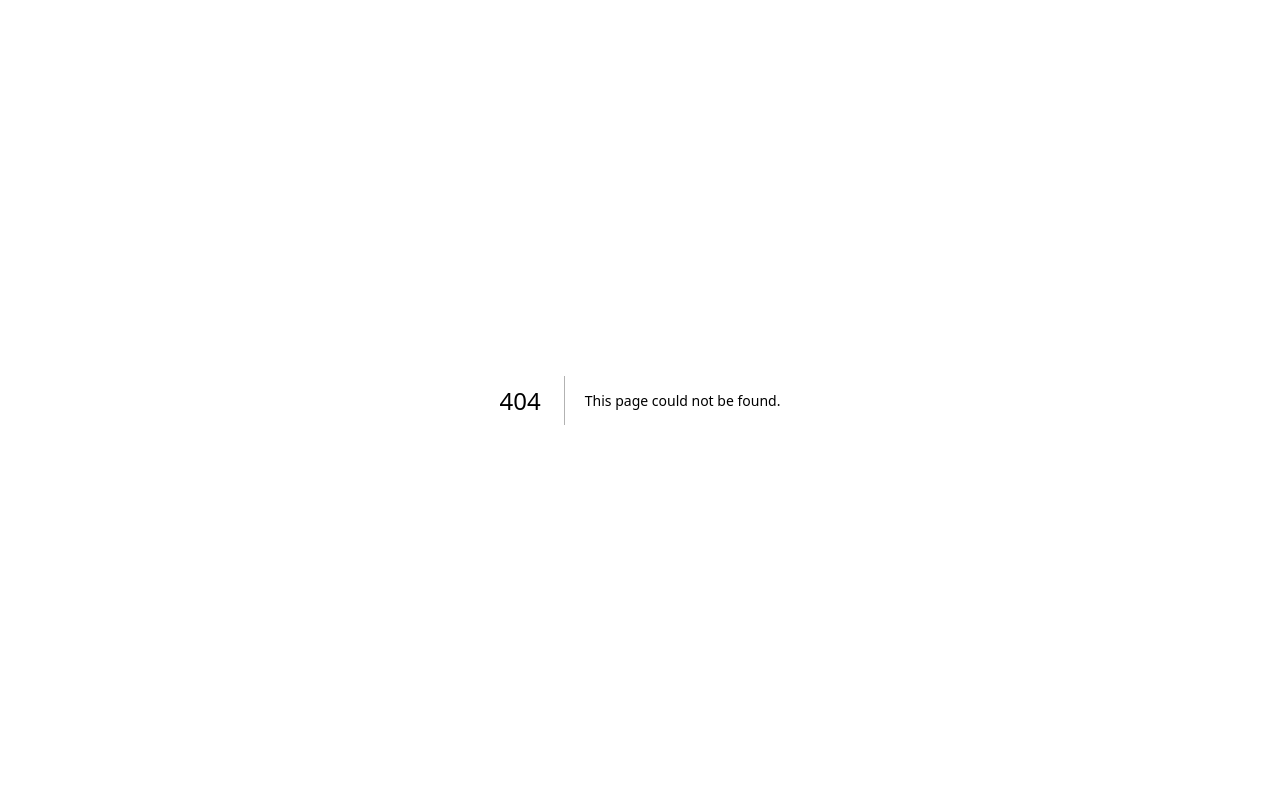
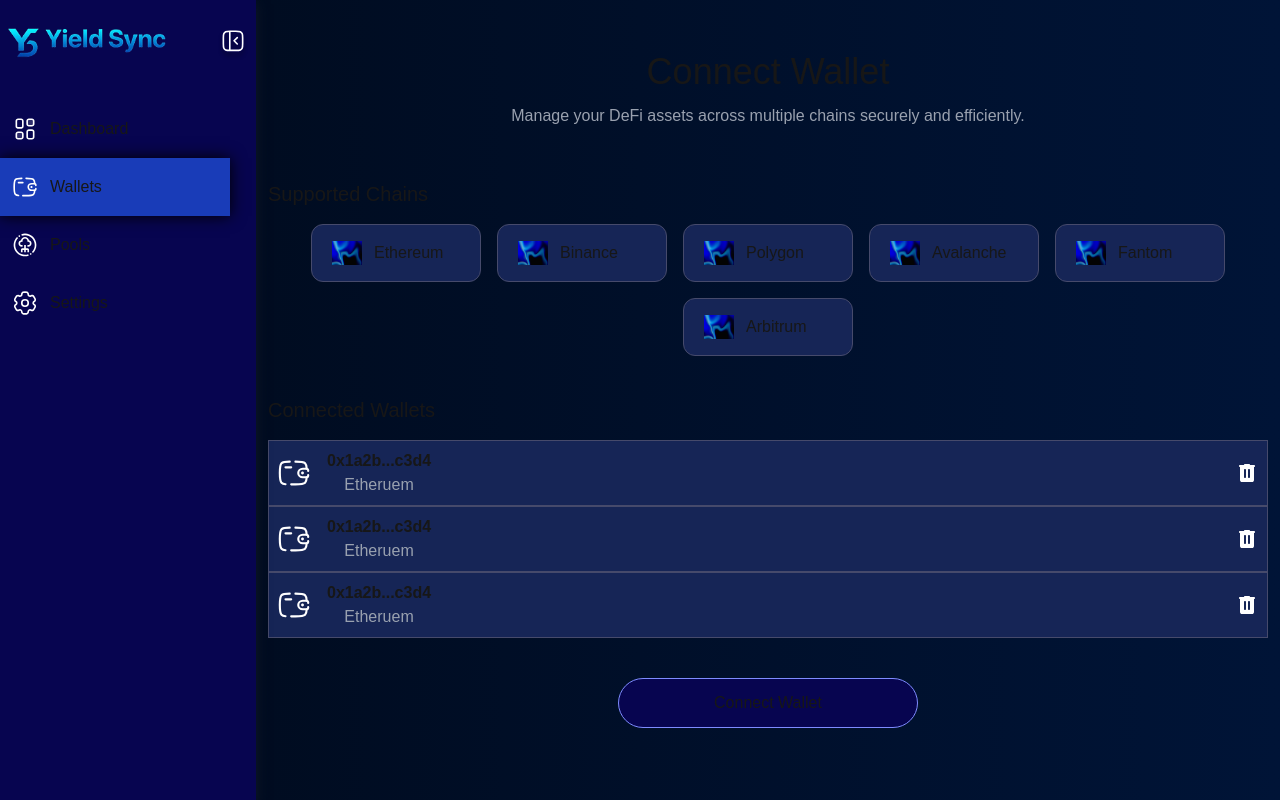
Before and after one commit to Stephanie-17/YieldSync, a Next.js app: page /dashboard/wallet in a window 1280 px wide. Before the commit this address had no page. Built offline with nearby package versions, Linux system fonts and the light colour scheme.

Commit message:
Created the Wallet page

```diff
--- /dev/null
+++ b/app/components/ConnectedWallets.tsx
@@ -0,0 +1,26 @@
+import React from 'react'
+import Image from 'next/image'
+
+const ConnectedWallets = () => {
+  return (
+    <div className='flex justify-between items-center bg-blue-950 border-1 border-[#464a6b] p-2'>
+      <div className='flex items-center gap-4'>
+        <Image src={'/wallet-icon.svg'} alt='wallet-icon' width={34} height={24} />
+
+        <div className="wallet-info">
+          <p className="wallet-address font-semibold">
+            0x1a2b...c3d4
+          </p>
+          <p className="wallet-chain text-gray-400">
+            Etheruem
+          </p>
+        </div>
+
+
+      </div>
+       <Image src={'/delete-icon.svg'} alt='delete-icon' width={24} height={24} />
+    </div>
+  )
+}
+
+export default ConnectedWallets
--- /dev/null
+++ b/app/components/SupportedChain.tsx
@@ -0,0 +1,16 @@
+import React from 'react'
+import Image from 'next/image'
+interface SupportedChainProps {
+    name: string
+  }
+const SupportedChain = ({name}: SupportedChainProps) => {
+
+  return (
+    <div className='flex gap-3 py-4 px-2  w-[138px]  sm:px-5 bg-blue-950 border-1 border-[#464a6b] rounded-xl sm:w-[170px]'>
+      <Image src={'/recommendation-img.png'} alt='placeholder-img' width={50} height={100} className='w-[30px]' />
+      <p>{name}</p>
+    </div>
+  )
+}
+
+export default SupportedChain
--- a/app/dashboard/NavBar.tsx
+++ b/app/dashboard/NavBar.tsx
@@ -3,8 +3,9 @@ import Image from "next/image";
 import { useSideBar } from "./SideBarContext";
 
 const NavBar = () => {
-	const { toggleSideBar, } = useSideBar();
+	const { toggleSideBar,isOpen } = useSideBar();
 
+	if(!isOpen)
 	return (
 		<nav className=" shadow-sm   px-4 pt-3">
 			<div className="flex items-center justify-between">
--- a/app/dashboard/SideBar.tsx
+++ b/app/dashboard/SideBar.tsx
@@ -6,8 +6,8 @@ import { navItem } from "@/data/navItem";
 import { usePathname } from "next/navigation";
 
 const SideBar = () => {
-	const pathname = usePathname()
-	const {isOpen, closeSideBar, toggleSideBar} = useSideBar()
+	const pathname = usePathname();
+	const { isOpen, closeSideBar } = useSideBar();
 	return (
 		<>
 			{/* Overlay - Mobile only */}
@@ -19,21 +19,21 @@ const SideBar = () => {
 			)}
 
 			{/* Sidebar - Modified for desktop closeable behavior */}
-			<div className={`fixed inset-y-0 left-0 z-50 bg-blue-950 shadow-[0px_4px_12px] shadow-gray-900 transform transition-all duration-300 ease-in-out lg:relative lg:z-auto lg:flex-shrink-0 ${
+			<div
+				className={`fixed inset-y-0 left-0 z-50 bg-[#070550] shadow-[0px_4px_12px] shadow-gray-900 transform transition-all duration-300 ease-in-out lg:relative lg:z-auto lg:flex-shrink-0 ${
 					isOpen
-					? 'w-64 translate-x-0'
-					: 'w-0 -translate-x-full lg:translate-x-0 lg:w-0'
-			}`}>
-				<div className={`w-64 ${isOpen ? 'block' : 'hidden lg:hidden'}`}>
+						? "w-64 translate-x-0"
+						: "w-0 -translate-x-full lg:translate-x-0 lg:w-0"
+				}`}
+			>
+				<div className={`w-64 ${isOpen ? "block" : "hidden lg:hidden"}`}>
 					<div className="logo flex items-center justify-between px-2 mt-5">
-
 						<Image
 							src={"/YieldSync_Banner_cutout.png"}
 							alt="YieldSync Logo"
 							width={160}
 							height={70}
 						/>
-
 
 						{/* ✅ Remove lg:hidden - allow closing on all screens */}
 						<Image
@@ -46,12 +46,18 @@ const SideBar = () => {
 						/>
 					</div>
 					<div className="nav-items mt-10">
-						{navItem.map(item=>{
-							const isActive = pathname === item.href
+						{navItem.map((item) => {
+							const isActive = pathname === item.href;
 
-							return(
-								<SideNavItem key={item.id} name={item.name} href={item.href} image={item.image} isActive={isActive} />
-							)
+							return (
+								<SideNavItem
+									key={item.id}
+									name={item.name}
+									href={item.href}
+									image={item.image}
+									isActive={isActive}
+								/>
+							);
 						})}
 					</div>
 				</div>
--- a/app/dashboard/page.tsx
+++ b/app/dashboard/page.tsx
@@ -16,7 +16,7 @@ const Dashboard = () => {
         <h2 className="text-2xl">Summary</h2>
         <div className="flex flex-col sm:flex-row gap-5 min-[1096px]:gap-12 mt-10 ml-3 sm:ml-10">
           {summaryInfo.map(summary => (
-            <div className="bg-blue-950 p-3 rounded-2xl sm:w-[250px] h-[100px] min-[1096px]:w-xl min-[1096px]:h-[120px]" key={summary.id}>
+            <div className="bg-[#070550] border-[#7E8BFF] border-2 p-3 rounded-2xl sm:w-[250px] h-[100px] min-[1096px]:w-xl min-[1096px]:h-[120px]" key={summary.id}>
               <h3 className="text-[#8498b9] mb-4">{summary.name}</h3>
               <p className="ml-3 font-semibold text-2xl">{summary.money ? `$${summary.value}` : `${summary.value}`}</p>
             </div>
@@ -24,27 +24,27 @@ const Dashboard = () => {
         </div>
       </div>
 
-      <div className="recommendations mb-20 sm:mb-10 flex flex-col w-full">
+      <div className="recommendations mb-20 sm:mb-10 flex flex-col  w-full">
         <h2 className="text-2xl">Top Recommendations</h2>
-        <div className="mt-7 flex flex-col gap-6 ml-3">
+        <div className="mt-7 flex-wrap flex-row flex min-[450px]:flex-col justify-center items-center min-[450px]:items-start md:ml-9 gap-6">
           {recommendInfo.map((rec) => (
-            <div key={rec.id} className="bg-blue-950 rounded-2xl overflow-hidden flex flex-col w-full sm:max-w-[650px] md:max-w-[750px] min-[900px]:flex-col lg:max-w-[65%]">
-              <div className="flex flex-col min-[900px]:flex-col">
+            <div key={rec.id} className="bg-[#070550] rounded-2xl flex-col w-[300px]  flex min-[450px]:py-2 min-[450px]:flex-row min-[450px]:max-h-[130px] items-center justify-between min-[450px]:w-[100%] min-[450px]:px-3 lg:max-w-[65%]  ">
+              <div className="flex flex-col min-[450px]:flex-row ">
                 <Image
                   src="/recommendation-img.png"
                   alt="recommended pool image"
                   width={400}
-                  height={100}
-                  className="sm:w-[200px] h-auto rounded-2xl"
+                  height={50}
+                  className=" min-[450px]:w-[100px] min-[450px]:h-[70px] w-[300px]  min-[450px]:my-auto rounded-2xl"
                 />
-                <div className="p-4 flex flex-col justify-center">
-                  <span className="text-xs font-semibold text-[#5fc0f8] uppercase">Recommended</span>
-                  <h3 className="mt-2 font-semibold text-white">{rec.name}</h3>
-                  <p className="text-sm text-[#8498b9]">{rec.risk}</p>
+                <div className="p-4 flex flex-col justify-center leading-4.5">
+                  <span className="text-[10px] font-semibold text-[#5fc0f8] uppercase ">Recommended</span>
+                  <h3 className="mt-2 font-semibold text-white leading-4.5">{rec.name}</h3>
+                  <p className="text-sm text-[#8498b9] leading-4.5">{rec.risk}</p>
                 </div>
               </div>
               <div className="p-4 sm:p-0 sm:ml-auto mr-3.5 flex sm:items-center sm:justify-end">
-                <button className="bg-[#00a2ff] px-6 py-2 rounded-3xl text-white font-medium hover:bg-[#0090e6] transition">
+                <button className="bg-[#00a2ff] px-6 py-2 rounded-3xl text-white font-medium  hover:bg-[#0090e6] transition">
                   Explore
                 </button>
               </div>
@@ -56,7 +56,7 @@ const Dashboard = () => {
       <div className="quick-actions">
         <h2 className="text-2xl">Quick Actions</h2>
         <div className="quick-btns mt-4">
-          <button className="w-[46%] py-3 lg:w-[400px] rounded-3xl bg-blue-950 mr-7 md:mr-7 cursor-pointer p-2">Manage Wallets</button>
+          <button className="w-[46%] py-3 lg:w-[400px] rounded-3xl bg-[#070550] mr-7 md:mr-7 cursor-pointer p-2">Manage Wallets</button>
           <button className="w-[46%] py-3 lg:w-[400px] cursor-pointer p-2 rounded-3xl bg-[#00a2ff]">Explore Pools</button>
         </div>
       </div>
--- /dev/null
+++ b/app/dashboard/wallet/page.tsx
@@ -0,0 +1,52 @@
+import ConnectedWallets from '@/app/components/ConnectedWallets'
+import SupportedChain from '@/app/components/SupportedChain'
+import { supportedChainInfo } from '@/data/supportedChainInfo'
+import React from 'react'
+import Link from 'next/link'
+
+const Wallet = () => {
+  return (
+    <div className='p-3 flex justify-center items-center flex-col text-center mt-10'>
+      <div className="main">
+        <div className="header mb-10">
+        <h1 className='text-4xl mb-3'>Connect Wallet</h1>
+        <p className='text-gray-400'>Manage your DeFi assets across multiple chains securely and efficiently.</p>
+        </div>
+
+        <div className="supported mt-13 min-[804]:w-[780px]">
+          <h3 className='text-left text-xl mb-4'>Supported Chains</h3>
+          <div className="supported-chains flex flex-wrap justify-center gap-4 ">
+          {
+            supportedChainInfo.map(info=>(
+              <SupportedChain key={info.id} name={info.name} />
+            ))
+          }
+
+        </div>
+        </div>
+
+
+
+        <div className="connected-wallets mt-10">
+          <h3 className='text-left text-xl mb-4'>Connected Wallets</h3>
+          <div>
+            <ConnectedWallets />
+            <ConnectedWallets />
+            <ConnectedWallets />
+          </div>
+
+
+        </div>
+
+        <Link href={'/sign-up/connect-wallet'}>
+           <button className='bg-[#070550] border-1 mt-10 border-[#7E8BFF] cursor-pointer w-[300px] py-3 rounded-4xl'>Connect Wallet</button>
+        </Link>
+
+
+
+      </div>
+    </div>
+  )
+}
+
+export default Wallet
--- a/data/navItem.ts
+++ b/data/navItem.ts
@@ -11,7 +11,7 @@ export const navItem: NavItem[] = [
     id: 2,
     image: '/wallet-icon.svg',
     name: 'Wallets',
-    href: '/dashboard/wallets'
+    href: '/dashboard/wallet'
   },
   {
     id: 3,
--- /dev/null
+++ b/data/supportedChainInfo.ts
@@ -0,0 +1,35 @@
+import { SupportedChainInfo } from "@/types/types";
+
+export const supportedChainInfo: SupportedChainInfo[] =[
+  {
+    id:1,
+    image: '',
+    name: 'Ethereum'
+  },
+   {
+    id:2,
+    image: '',
+    name: 'Binance'
+  },
+   {
+    id:3,
+    image: '',
+    name: 'Polygon'
+  },
+   {
+    id:4,
+    image: '',
+    name: 'Avalanche'
+  },
+   {
+    id:5,
+    image: '',
+    name: 'Fantom'
+  },
+   {
+    id:6,
+    image: '',
+    name:'Arbitrum'
+  },
+
+]
--- a/types/types.ts
+++ b/types/types.ts
@@ -41,3 +41,9 @@ export interface RecommendInfo {
   risk: string
 
 }
+
+export interface SupportedChainInfo {
+  id:number,
+  image:string,
+  name:string
+}
```
Also changed, not shown: app/dashboard/SideNavItem.tsx (+21 -16 lines), public/delete-icon.svg (added). Lines whose indentation alone changed are shown as unchanged.
